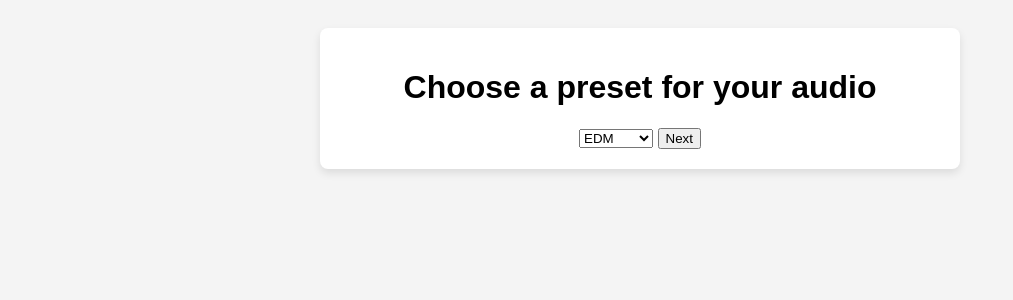
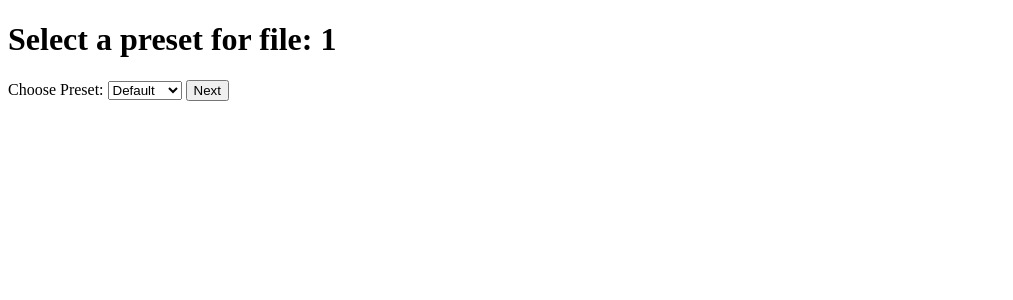
Before and after one commit to gamvnpga/a, a Flask app: page /select_preset/1 in a window 1280 px wide. Shown: the top 300 px of the page, without its empty margins (0-1013 px from the left). Run offline with Flask 3, Linux system fonts and the light colour scheme.

Commit message:
Update select_preset.html

```diff
--- a/templates/select_preset.html
+++ b/templates/select_preset.html
@@ -4,20 +4,17 @@
     <meta charset="UTF-8">
     <meta name="viewport" content="width=device-width, initial-scale=1.0">
     <title>Select Preset</title>
-    <link rel="stylesheet" href="{{ url_for('static', filename='css/style.css') }}">
 </head>
 <body>
-    <div class="container">
-        <h1>Choose a preset for your audio</h1>
-        <form action="{{ url_for('customize', filename=filename) }}" method="POST">
-            <select name="preset" required>
-                <option value="edm">EDM</option>
-                <option value="cvllxxx">CVllXXX</option>
-                <option value="rock">Rock</option>
-                <option value="pop">Pop</option>
-            </select>
-            <button type="submit">Next</button>
-        </form>
-    </div>
+    <h1>Select a preset for file: {{ filename }}</h1>
+    <form action="/customize/{{ filename }}/" method="post">
+        <label for="preset">Choose Preset:</label>
+        <select name="preset" id="preset">
+            <option value="default">Default</option>
+            <option value="edm">EDM</option>
+            <option value="cvllxxx">CVllXXX</option>
+        </select>
+        <button type="submit">Next</button>
+    </form>
 </body>
 </html>
```
